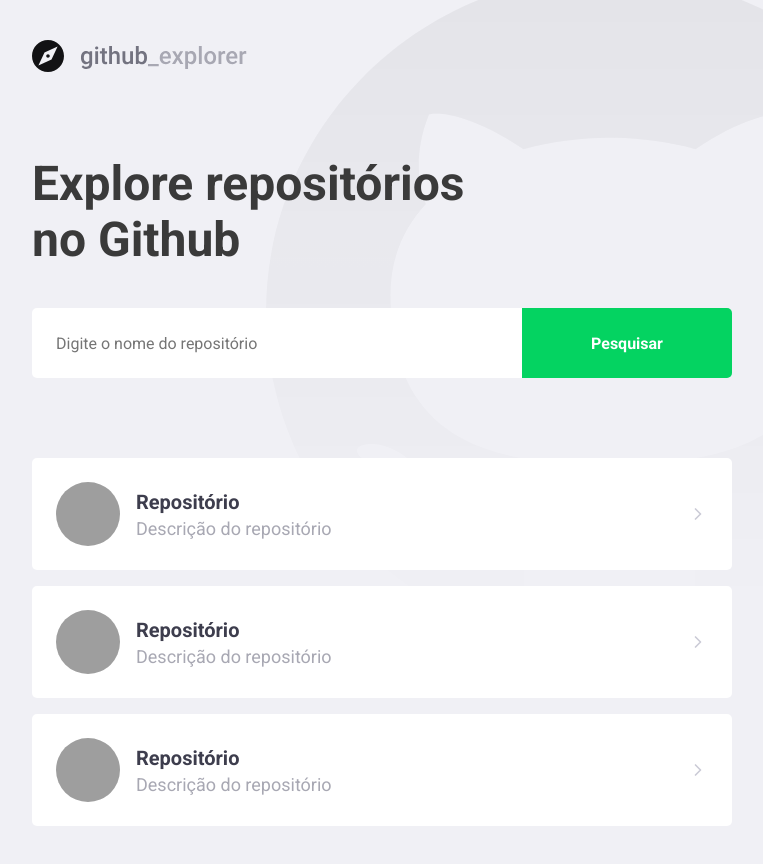
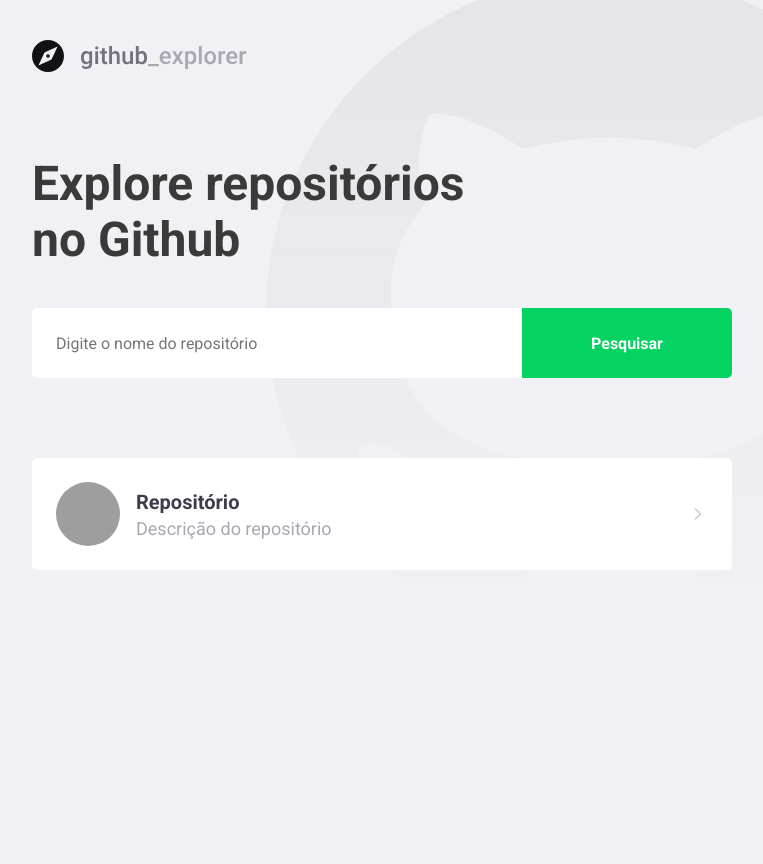
Before and after one commit to vitorsemidio-dev/github-explorer-ts, a React (Create React App) app: page / in a window 1280 px wide. Shown: the whole page, without its empty margins (148-911 px from the left). After the commit the page ends 800 px from the top, so only its background shows below. Built offline with nearby package versions, Linux system fonts and the light colour scheme; grey boxes are pictures that could not be loaded.

Commit message:
Guarndando estado do formulário

```diff
--- a/src/pages/Dashboard/index.tsx
+++ b/src/pages/Dashboard/index.tsx
@@ -1,46 +1,37 @@
-import React from 'react';
+import React, { useState, FormEvent } from 'react';
 import { FiChevronRight } from 'react-icons/fi';
+
+import api from '../../services/api';
 
 import logoImg from '../../assets/logo.svg';
 
 import { Title, Form, Repositories } from './styles';
 
 const Dashboard: React.FC = () => {
+  const [repositories, setRepositories] = useState([]);
+  const [newRepo, setNewRepo] = useState('');
+
+  function handleAddRepository(e: FormEvent<HTMLFormElement>): void {
+    e.preventDefault();
+    console.log(newRepo);
+  }
+
   return (
     <>
       <img src={logoImg} alt="Logo" />
       <Title>Explore repositórios no Github</Title>
 
-      <Form action="">
-        <input type="text" placeholder="Digite o nome do repositório" />
+      <Form onSubmit={handleAddRepository}>
+        <input
+          value={newRepo}
+          onChange={(e) => setNewRepo(e.target.value)}
+          type="text"
+          placeholder="Digite o nome do repositório"
+        />
         <button type="submit">Pesquisar</button>
       </Form>
 
       <Repositories>
-        <a href="teste">
-          <img
-            src="https://api.adorable.io/avatars/70/abott@adorable.png"
-            alt="Adorable Avatars"
-          />
-          <div>
-            <strong>Repositório</strong>
-            <p>Descrição do repositório</p>
-          </div>
-
-          <FiChevronRight size={20} />
-        </a>
-        <a href="teste">
-          <img
-            src="https://api.adorable.io/avatars/70/abott@adorable.png"
-            alt="Adorable Avatars"
-          />
-          <div>
-            <strong>Repositório</strong>
-            <p>Descrição do repositório</p>
-          </div>
-
-          <FiChevronRight size={20} />
-        </a>
         <a href="teste">
           <img
             src="https://api.adorable.io/avatars/70/abott@adorable.png"
```
